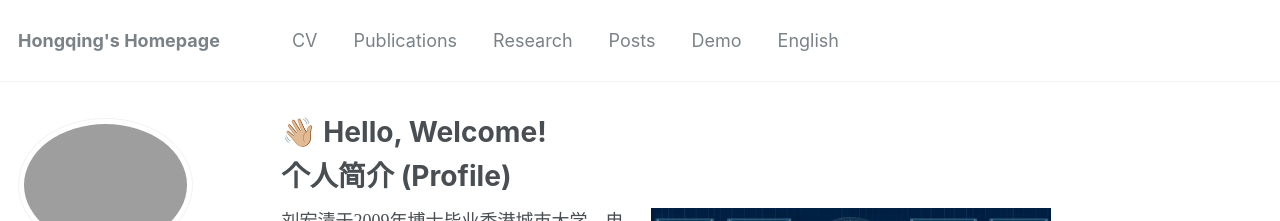
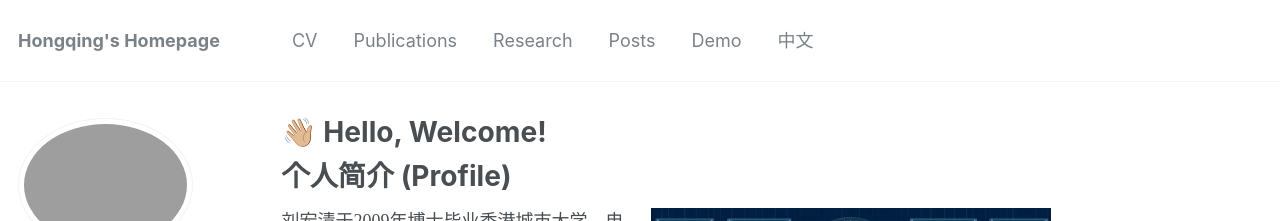
Before and after one commit to hong-qing-liu/english-hong-qing-liu.github.io, a Jekyll site: the page built from _pages/about.md, in a window 1280 px wide and 1359 px high. Shown: the top 221 px of the window. Built offline with Jekyll 4.4.1, drawn with Linux system fonts in a browser that asks for light colours; a script that is not in the unit is left out.

Commit message:
Update navigation.yml

```diff
--- a/_data/navigation.yml
+++ b/_data/navigation.yml
@@ -21,6 +21,6 @@ main:
     url: /demo/
 
 
-  - title: "English"
-    url: https://xxx.github.io
+  - title: "中文"
+    url: https://hong-qing-liu/hong-qing-liu.github.io
     external: true
```
